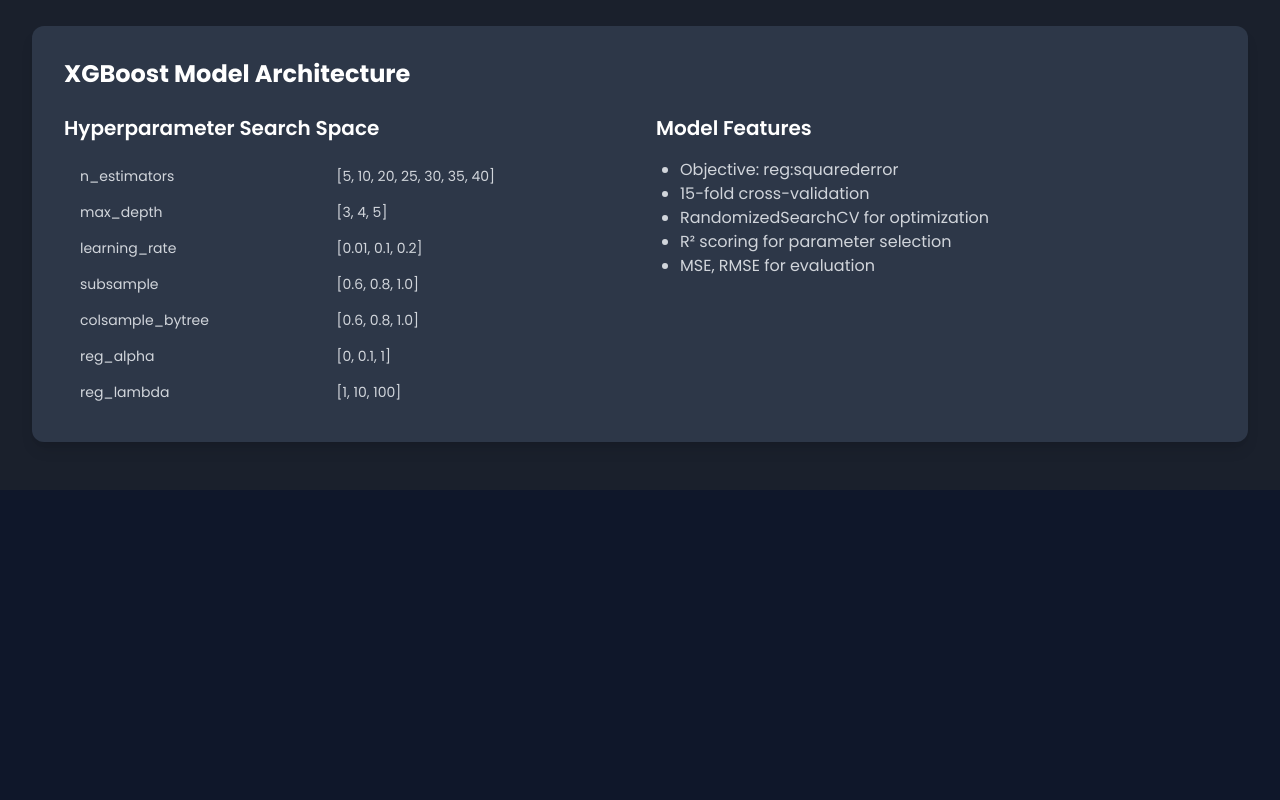
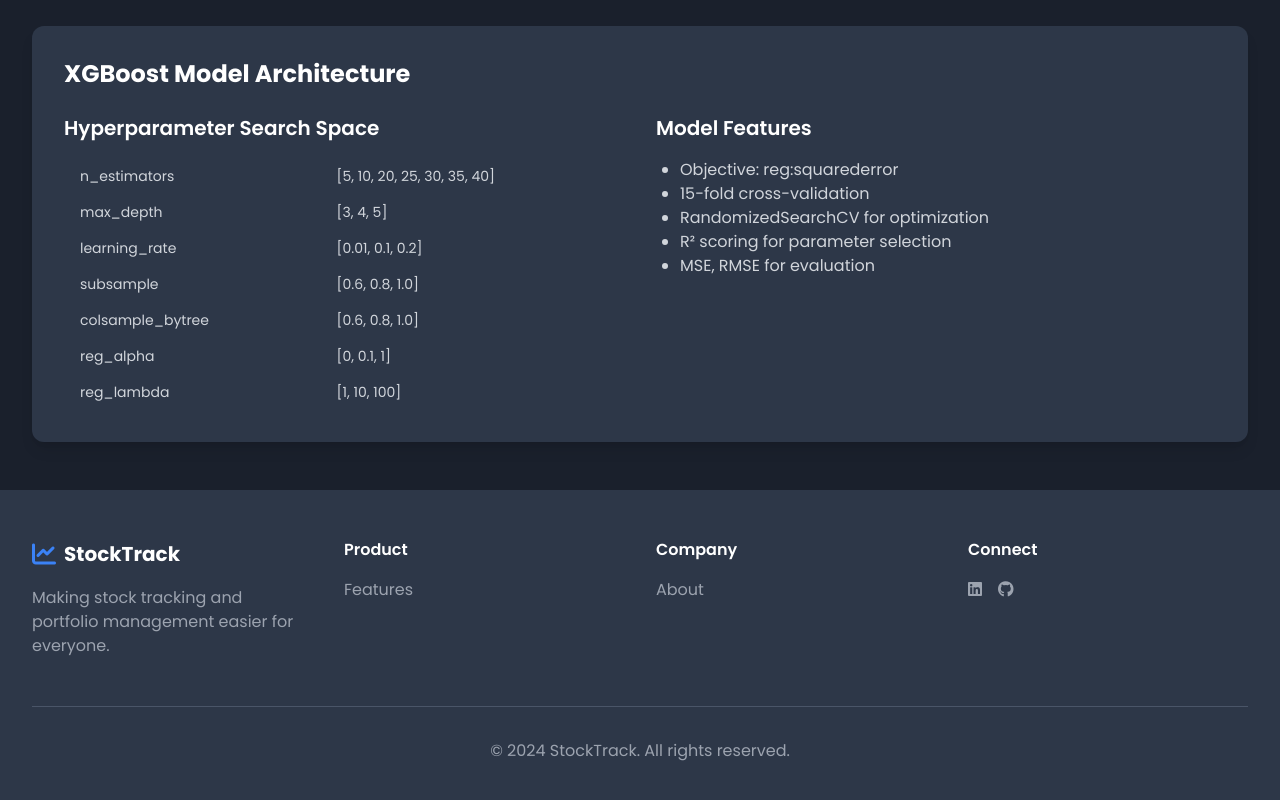
Before and after one commit to Nishchaypat/StockTrack-React, a React (Create React App) app in the folder stocktrack-frontend/: page /mlinfo in a window 1280 px wide. Shown: the part 1214-2014 px from the top of the page. Before the commit the page ends 1704 px from the top, so only its background shows below. Built offline with nearby package versions, Linux system fonts and the light colour scheme.

Commit message:
Added footers

```diff
--- a/stocktrack-frontend/src/pages/AboutDatabasePage.js
+++ b/stocktrack-frontend/src/pages/AboutDatabasePage.js
@@ -323,6 +323,47 @@ const AboutDatabasePage = () => {
           </div>
         </div>
       </div>
+      <footer className="bg-gray-800 py-12">
+        <div className="max-w-7xl mx-auto px-4 sm:px-6 lg:px-8">
+          <div className="grid grid-cols-1 md:grid-cols-4 gap-8">
+            <div>
+              <div className="flex items-center mb-4">
+                <i className="fas fa-chart-line text-blue-500 text-2xl mr-2"></i>
+                <span className="text-white text-xl font-bold">StockTrack</span>
+              </div>
+              <p className="text-gray-400">
+                Making stock tracking and portfolio management easier for everyone.
+              </p>
+            </div>
+            <div>
+              <h4 className="text-white font-semibold mb-4">Product</h4>
+              <ul className="space-y-2">
+                <li><a href="/features" className="text-gray-400 hover:text-white">Features</a></li>
+              </ul>
+            </div>
+            <div>
+              <h4 className="text-white font-semibold mb-4">Company</h4>
+              <ul className="space-y-2">
+                <li><a href="/about" className="text-gray-400 hover:text-white">About</a></li>
+              </ul>
+            </div>
+            <div>
+              <h4 className="text-white font-semibold mb-4">Connect</h4>
+              <div className="flex space-x-4">
+                <a href="https://www.linkedin.com/in/nishchay-pat/" className="text-gray-400 hover:text-white">
+                  <i className="fab fa-linkedin"></i>
+                </a>
+                <a href="https://github.com/Nishchaypat" className="text-gray-400 hover:text-white">
+                  <i className="fab fa-github"></i>
+                </a>
+              </div>
+            </div>
+          </div>
+          <div className="border-t border-gray-700 mt-12 pt-8 text-center text-gray-400">
+            <p>© 2024 StockTrack. All rights reserved.</p>
+          </div>
+        </div>
+      </footer>
     </div>
   );
 };
--- a/stocktrack-frontend/src/pages/AboutMLPage.js
+++ b/stocktrack-frontend/src/pages/AboutMLPage.js
@@ -181,6 +181,47 @@ const ModelPage = () => {
           </div>
         </div>
       </div>
+      <footer className="bg-gray-800 py-12">
+        <div className="max-w-7xl mx-auto px-4 sm:px-6 lg:px-8">
+          <div className="grid grid-cols-1 md:grid-cols-4 gap-8">
+            <div>
+              <div className="flex items-center mb-4">
+                <i className="fas fa-chart-line text-blue-500 text-2xl mr-2"></i>
+                <span className="text-white text-xl font-bold">StockTrack</span>
+              </div>
+              <p className="text-gray-400">
+                Making stock tracking and portfolio management easier for everyone.
+              </p>
+            </div>
+            <div>
+              <h4 className="text-white font-semibold mb-4">Product</h4>
+              <ul className="space-y-2">
+                <li><a href="/features" className="text-gray-400 hover:text-white">Features</a></li>
+              </ul>
+            </div>
+            <div>
+              <h4 className="text-white font-semibold mb-4">Company</h4>
+              <ul className="space-y-2">
+                <li><a href="/about" className="text-gray-400 hover:text-white">About</a></li>
+              </ul>
+            </div>
+            <div>
+              <h4 className="text-white font-semibold mb-4">Connect</h4>
+              <div className="flex space-x-4">
+                <a href="https://www.linkedin.com/in/nishchay-pat/" className="text-gray-400 hover:text-white">
+                  <i className="fab fa-linkedin"></i>
+                </a>
+                <a href="https://github.com/Nishchaypat" className="text-gray-400 hover:text-white">
+                  <i className="fab fa-github"></i>
+                </a>
+              </div>
+            </div>
+          </div>
+          <div className="border-t border-gray-700 mt-12 pt-8 text-center text-gray-400">
+            <p>© 2024 StockTrack. All rights reserved.</p>
+          </div>
+        </div>
+      </footer>
     </div>
   );
 };
```
